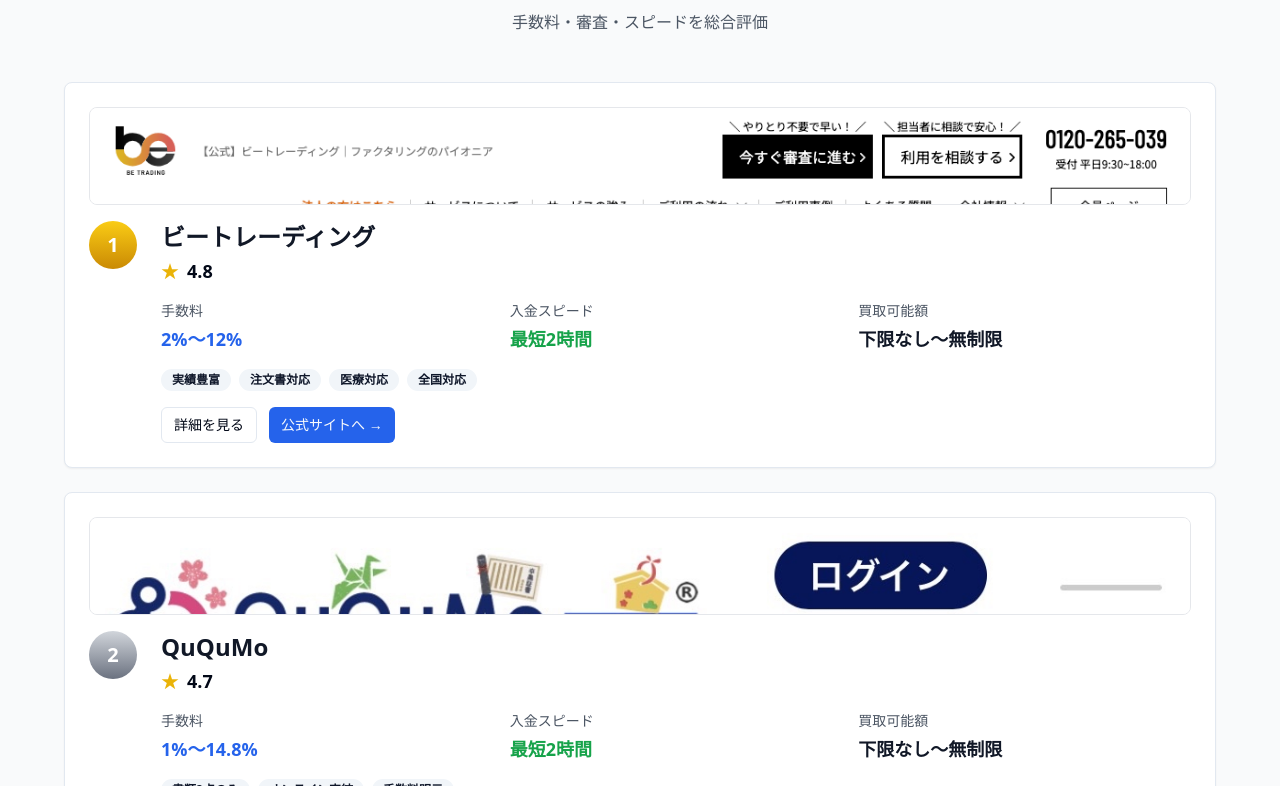
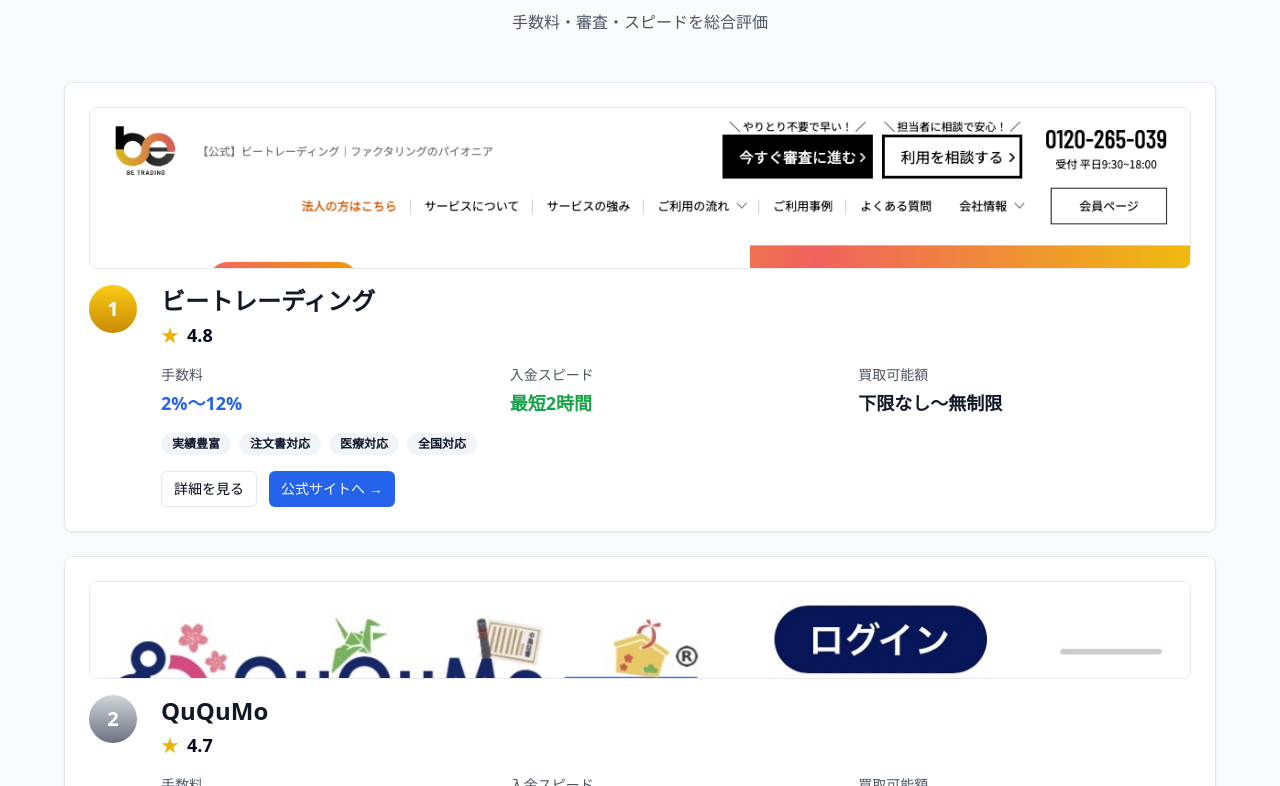
Before and after one commit to webmaster0818/corp-factoring, a Next.js app: page / in a window 1280 px wide. Shown: the part 2654-3440 px from the top of the page. Built offline with nearby package versions, Linux system fonts and the light colour scheme.

Commit message:
画像縦幅: QuQuMoのみh-24、他はh-40に戻す

```diff
--- a/app/page.tsx
+++ b/app/page.tsx
@@ -236,9 +236,9 @@
                     <img
                       src={`/images/companies/${company.slug}.png`}
                       alt={`${company.name}公式サイト`}
-                      className="w-full h-24 object-cover object-top"
+                      className={`w-full object-cover object-top ${company.slug === 'ququmo' ? 'h-24' : 'h-40'}`}
                       width="1200"
-                      height="96"
+                      height="160"
                     />
                   </div>
                   <div className="flex items-start gap-6">
```
